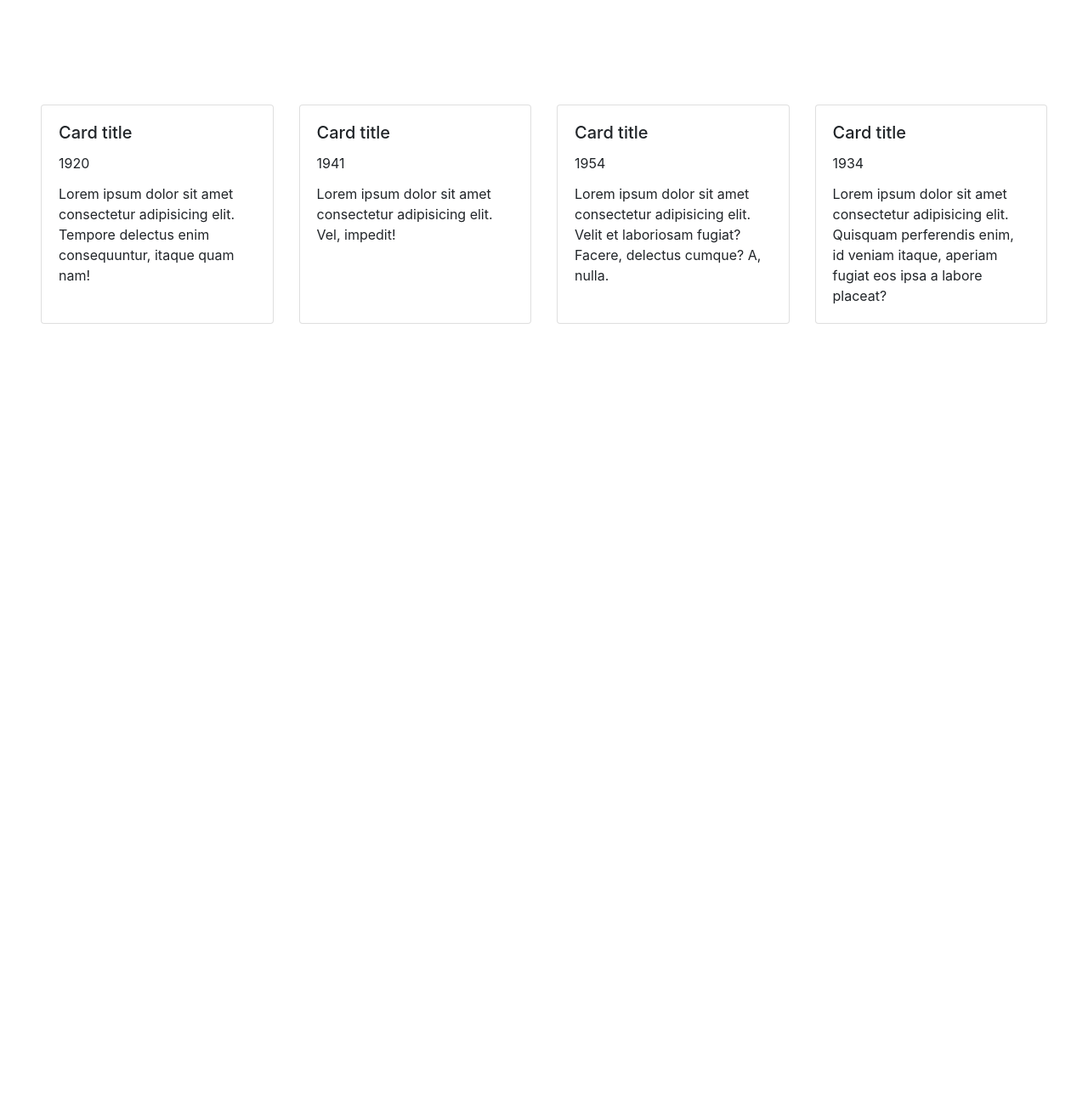
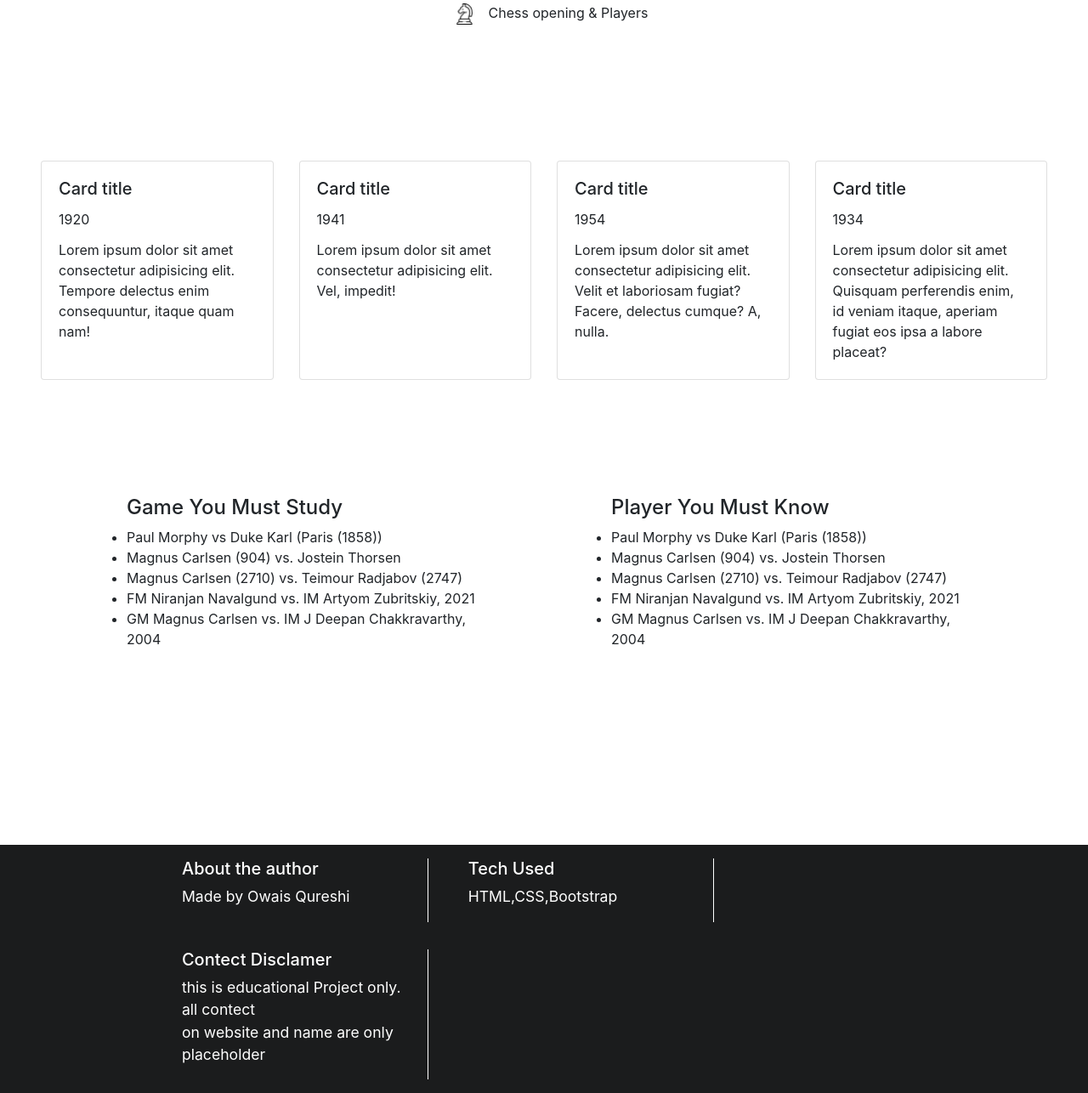
Before and after one commit to qureshiowais91/guviassignments, a plain HTML site: page index.html in a window 1280 px wide. Shown: the part 1286-2572 px from the top of the page at 85% size. Before the commit the page ends 1739 px from the top, so only its background shows below. Drawn offline with nearby package versions, Linux system fonts and the light colour scheme.

Commit message:
new section added

```diff
--- a/index.html
+++ b/index.html
@@ -127,7 +127,8 @@
   <div class="container  mt-5 p-5" style="max-width: 100%">
     <div class="row">
       <div class="col-12  d-flex justify-content-center ">
-        <p class="font">Chess opening & Players</p>
+        <p class="font"> <span class="m-3"><img src="./strategy.png" width="25px" height="25px" alt=""></span>Chess
+          opening & Players</p>
       </div>
     </div>
   </div>
@@ -140,7 +141,8 @@
           <div class="card-body">
             <h5 class="card-title">Card title</h5>
             <p class="card-title">1920</p>
-            <p class="card-text">Lorem ipsum dolor sit amet consectetur adipisicing elit. Tempore delectus enim consequuntur, itaque quam nam!</p>
+            <p class="card-text">Lorem ipsum dolor sit amet consectetur adipisicing elit. Tempore delectus enim
+              consequuntur, itaque quam nam!</p>
 
           </div>
         </div>
@@ -164,7 +166,8 @@
 
             <h5 class="card-title">Card title</h5>
             <p class="card-title">1954</p>
-            <p class="card-text">Lorem ipsum dolor sit amet consectetur adipisicing elit. Velit et laboriosam fugiat? Facere, delectus cumque? A, nulla.</p>
+            <p class="card-text">Lorem ipsum dolor sit amet consectetur adipisicing elit. Velit et laboriosam fugiat?
+              Facere, delectus cumque? A, nulla.</p>
 
           </div>
         </div>
@@ -172,18 +175,72 @@
 
       <div class="col-lg-3 col-md-6 d-flex justify-content-center mb-4">
         <div class="card" style="width: 18rem;">
-
           <div class="card-body">
-
             <h5 class="card-title">Card title</h5>
             <p class="card-title">1934</p>
-            <p class="card-text">Lorem ipsum dolor sit amet consectetur adipisicing elit. Quisquam perferendis enim, id veniam itaque, aperiam fugiat eos ipsa a labore placeat?</p>
+            <p class="card-text">Lorem ipsum dolor sit amet consectetur adipisicing elit. Quisquam perferendis enim, id
+              veniam itaque, aperiam fugiat eos ipsa a labore placeat?</p>
           </div>
         </div>
       </div>
     </div>
   </div>
 
+  <div class="container">
+
+
+    <div class="row">
+      <div class="col-md-6  col-sm-12 d-flex justify-content-center">
+        <ul>
+          <h4> Game You Must Study</h4>
+          <li>Paul Morphy vs Duke Karl (Paris (1858))</li>
+          <li>Magnus Carlsen (904) vs. Jostein Thorsen</li>
+          <li>Magnus Carlsen (2710) vs. Teimour Radjabov (2747)</li>
+          <li>FM Niranjan Navalgund vs. IM Artyom Zubritskiy, 2021</li>
+          <li>GM Magnus Carlsen vs. IM J Deepan Chakkravarthy, 2004</li>
+        </ul>
+      </div>
+      <div class="col-md-6  col-sm-12 d-flex justify-content-center">
+        <ul>
+          <h4> Player You Must Know</h4>
+          <li>Paul Morphy vs Duke Karl (Paris (1858))</li>
+          <li>Magnus Carlsen (904) vs. Jostein Thorsen</li>
+          <li>Magnus Carlsen (2710) vs. Teimour Radjabov (2747)</li>
+          <li>FM Niranjan Navalgund vs. IM Artyom Zubritskiy, 2021</li>
+          <li>GM Magnus Carlsen vs. IM J Deepan Chakkravarthy, 2004</li>
+        </ul>
+      </div>
+    </div>
+  </div>
+
+
+
+
+  <div class="container-fluaid prime_style" style="margin-top: 10.4rem">
+    <div class="container  d-flex justify-content-center">
+
+     <div class="row">
+
+
+      <div class="col-xl-4 col-sm-12  justify-content-center m-sm-3" style="border-right: 1px solid rgb(255, 255, 255);">
+        <h5>About the author</h5>
+        <p>Made by Owais Qureshi</p>
+      </div>
+
+      <div class="col-xl-4 col-sm-12  justify-content-center m-sm-3"  style="border-right: 1px solid rgb(255, 255, 255);">
+        <h5>Tech Used</h5>
+        <p>HTML,CSS,Bootstrap</p>
+      </div>
+      <div class="col-xl-4 col-sm-12  justify-content-center m-sm-3"  style="border-right: 1px solid rgb(255, 255, 255);">
+        <h5>Contect Disclamer</h5>
+        <p>
+          this is educational Project only. all contect <br />on website and
+          name are only placeholder
+        </p>
+      </div>
+    </div>
+  </div>
+  </div>
 
   <script src="https://cdn.jsdelivr.net/npm/bootstrap@5.3.0-alpha3/dist/js/bootstrap.bundle.min.js"
     integrity="sha384-ENjdO4Dr2bkBIFxQpeoTz1HIcje39Wm4jDKdf19U8gI4ddQ3GYNS7NTKfAdVQSZe"
--- a/style.css
+++ b/style.css
@@ -1,6 +1,6 @@
 ul {
-    padding: 1rem;
-    list-style-type: none;
+    padding: 2rem;
+    margin: 2rem;
 }
 
 .prime_style {
```
